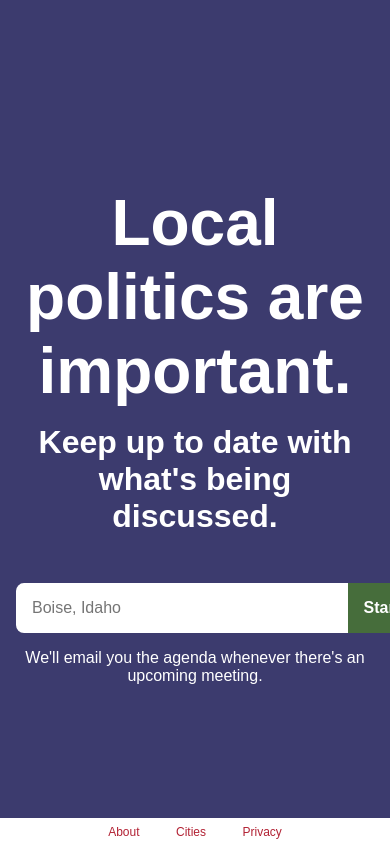
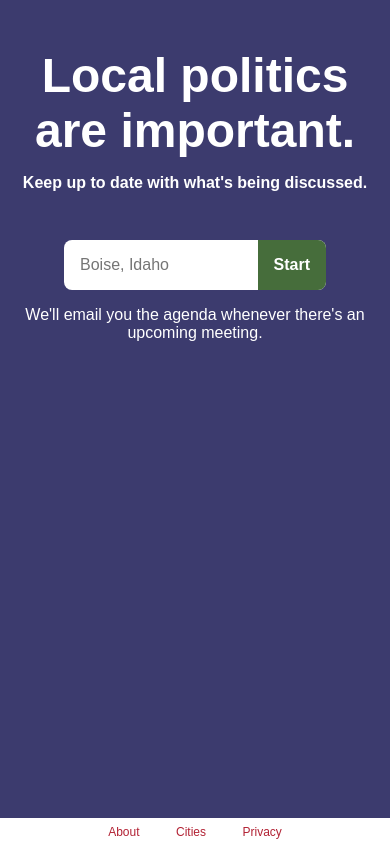
Before and after one commit to josephwegner/localagenda, a Flask app: page / in a window 390 px wide. Run offline with Flask 2, Linux system fonts and the light colour scheme; parts of the project's set-up code (start-up, migrations or seed data) failed here and were passed over; some web fonts are replaced.

Commit message:
responsive

```diff
--- a/localagenda/static/web.css
+++ b/localagenda/static/web.css
@@ -161,6 +161,42 @@ form {
   padding: .5rem 1rem;
 }
 
+/* RESPONSIVE */
+@media screen and (max-width: 900px) {
+    .main.centered {
+      position: relative;
+      transform: none;
+      top: auto;
+    }
+
+    .big-text {
+      font-size: 3rem;
+    }
+
+    .cta-desc {
+      font-size: 1rem;
+    }
+
+    .city-input-wrapper {
+      padding: 0 3rem;
+      box-sizing: border-box;
+    }
+
+    .city-input-wrapper > form {
+      position: relative;
+    }
+
+    .city-input-wrapper,
+    .awesomplete,
+    .awesomplete > input {
+      width: 100%;
+    }
+
+    .email-input {
+      width: 100%;
+    }
+}
+
 /* FONTS */
 @font-face {
   font-family: 'Public Sans';
--- a/localagenda/templates/about.html
+++ b/localagenda/templates/about.html
@@ -2,6 +2,7 @@
   <head>
     <title>Local Agenda | Get Notified about Local Government Meetings</title>
     <link rel="stylesheet" type="text/css" href="/static/web.css" />
+    <meta name="viewport" content="width=device-width, initial-scale=1">
   </head>
   <body style="background-color: #3C3B6E;">
     <div class="about">
--- a/localagenda/templates/cities.html
+++ b/localagenda/templates/cities.html
@@ -2,6 +2,7 @@
   <head>
     <title>Local Agenda | Get Notified about Local Government Meetings</title>
     <link rel="stylesheet" type="text/css" href="/static/web.css" />
+    <meta name="viewport" content="width=device-width, initial-scale=1">
   </head>
   <body style="background-color: #3C3B6E;">
     <div class="cities">
--- a/localagenda/templates/home.html
+++ b/localagenda/templates/home.html
@@ -3,6 +3,7 @@
     <title>Local Agenda | Get Notified about Local Government Meetings</title>
     <link rel="stylesheet" type="text/css" href="/static/vendor/awesomplete.css" />
     <link rel="stylesheet" type="text/css" href="/static/web.css" />
+    <meta name="viewport" content="width=device-width, initial-scale=1">
   </head>
   <body style="background-color: #3C3B6E;">
     <div class="main centered">
--- a/localagenda/templates/privacy.html
+++ b/localagenda/templates/privacy.html
@@ -2,6 +2,7 @@
   <head>
     <title>Local Agenda | Get Notified about Local Government Meetings</title>
     <link rel="stylesheet" type="text/css" href="/static/web.css" />
+    <meta name="viewport" content="width=device-width, initial-scale=1">
   </head>
   <body style="background-color: #3C3B6E;">
     <div class="privacy">
--- a/localagenda/templates/request.html
+++ b/localagenda/templates/request.html
@@ -2,6 +2,7 @@
   <head>
     <title>Local Agenda | Get Notified about Local Government Meetings</title>
     <link rel="stylesheet" type="text/css" href="/static/web.css" />
+    <meta name="viewport" content="width=device-width, initial-scale=1">
   </head>
   <body style="background-color: #466D3B;">
     <div class="main">
--- a/localagenda/templates/request_created.html
+++ b/localagenda/templates/request_created.html
@@ -2,6 +2,7 @@
   <head>
     <title>Local Agenda | Get Notified about Local Government Meetings</title>
     <link rel="stylesheet" type="text/css" href="/static/web.css" />
+    <meta name="viewport" content="width=device-width, initial-scale=1">
   </head>
   <body style="background-color: #3C3B6E;">
     <div class="main centered">
--- a/localagenda/templates/show.html
+++ b/localagenda/templates/show.html
@@ -2,6 +2,7 @@
   <head>
     <title>Local Agenda | Get Notified about Local Government Meetings</title>
     <link rel="stylesheet" type="text/css" href="/static/web.css" />
+    <meta name="viewport" content="width=device-width, initial-scale=1">
   </head>
   <body style="background-color: #466D3B;">
     <div class="main">
--- a/localagenda/templates/signed_up.html
+++ b/localagenda/templates/signed_up.html
@@ -2,6 +2,7 @@
   <head>
     <title>Local Agenda | Get Notified about Local Government Meetings</title>
     <link rel="stylesheet" type="text/css" href="/static/web.css" />
+    <meta name="viewport" content="width=device-width, initial-scale=1">
   </head>
   <body style="background-color: #3C3B6E;">
     <div class="main centered">
```
